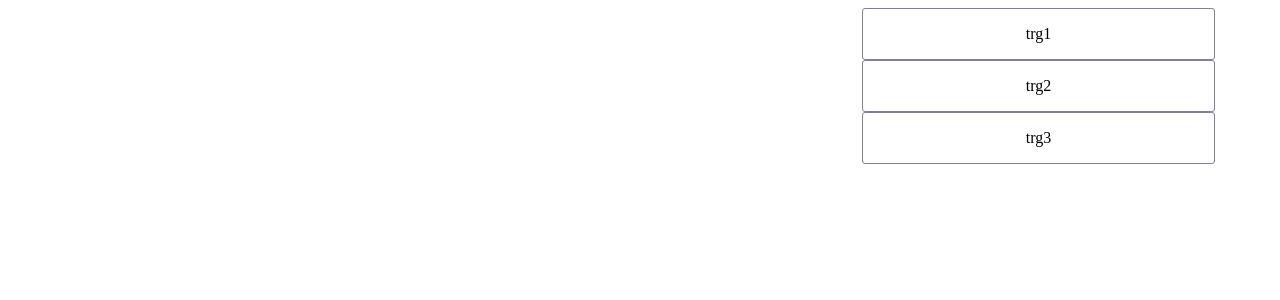
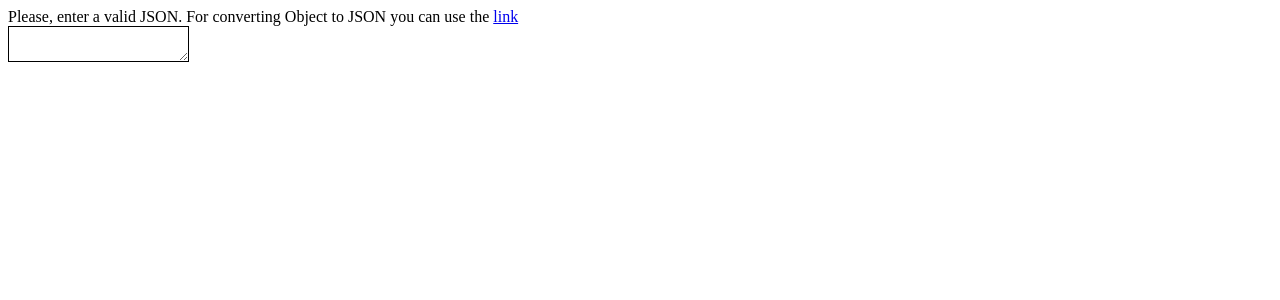
Before and after one commit to alyonabrytvina/graph, a React (Vite) app: page / in a window 1280 px wide. Shown: the top 300 px of the page. Built offline with nearby package versions, Linux system fonts and the light colour scheme.

Commit message:
implement logic for component, add textarea

```diff
--- a/src/components/App/App.tsx
+++ b/src/components/App/App.tsx
@@ -1,40 +1,140 @@
-import React from "react";
+import React, {
+  useContext, useEffect, useRef, useState,
+} from "react";
 import "./App.scss";
 import { Source } from "../Source/Source";
 import { Action } from "../Action/Action";
-import { transformations } from "../../api/transformations";
 import { Target } from "../Target/Target";
-import { ActionRoot } from "../../interfaces/interfaces";
+import {
+  ActionItem, NodesList, SourceItem, Transformation,
+} from "../../interfaces/interfaces";
+import {
+  cleanNodeLines,
+  getCurrentTransformation,
+} from "../../utils/getTransformation";
+import { cleanNodes, getSelectedNode } from "../../utils/getSelectedNode";
+import { hasJsonStructure } from "../../utils/hasJsonStructure";
+import { Context } from "../../context/StateWidthProvider";
 
-export const App = () => (
-  <>
-    {transformations.map(({ sources, actions, target }, index: number) => {
-      const { id: targetId } = target;
+export const App = () => {
+  const graphRef = useRef<HTMLDivElement>(null);
+
+  const [nodeList, setNodeList] = useState<NodesList[]>([]);
+  const [currentTransformation, setCurrentTransformation] = useState<Transformation[]>([]);
+
+  const [currentValue, setCurrentValue] = useState<string>("");
+  const [isError, setIsError] = useState<boolean>(false);
+  const value = useContext(Context);
+
+  useEffect(() => {
+    if (currentValue.length) {
+      cleanNodeLines(graphRef.current!);
+
+      const isJson = hasJsonStructure(currentValue);
+      setIsError(!isJson);
+      const parsedValue = isJson && JSON.parse(currentValue);
+      if (typeof parsedValue !== "object") {
+        setCurrentTransformation([]);
+        return;
+      }
+
+      const {
+        transformation,
+        nodesList,
+      }: { transformation: Transformation[]; nodesList: NodesList[] } = getCurrentTransformation(parsedValue)!;
+
+      setCurrentTransformation(transformation);
+      setNodeList(nodesList);
+    } else {
+      setCurrentValue("");
+      setCurrentTransformation([]);
+    }
+  }, [currentValue, value?.windowWidth]);
+
+  const selectNode = (event: React.MouseEvent<HTMLElement>, index: number) => {
+    const parent = ((event.target as HTMLElement).parentNode as HTMLDivElement).parentNode! as HTMLDivElement;
+
+    if (parent.className === "graph") { // check for possibilities to select elements only inside graph
+      const updatedList:NodesList[] = nodeList.map((node) => {
+        const { isSelected, nodeIndex } = node;
+
+        return (index === nodeIndex) ? {
+          isSelected: !isSelected,
+          nodeIndex: index,
+        } : node;
+      });
+      setNodeList(updatedList);
+
+      updatedList.forEach(({ isSelected, nodeIndex }) => {
+        if (index === nodeIndex) {
+          return getSelectedNode({ graph: parent, isSelected });
+        }
+      });
+    }
+  };
+
+  const updateCurrentValue = (event:React.ChangeEvent<HTMLTextAreaElement>) => {
+    if (currentValue !== event.target.value) {
+      cleanNodes(graphRef.current!);
+      setCurrentValue(event.target.value);
+    }
+  };
 
   return (
-        <div className="graph">
+    <>
+      <div>
+        <span>Please, enter a valid JSON. For converting Object to JSON you can use the </span>
+        <a
+          href="https://www.convertsimple.com/convert-javascript-to-json/"
+          target="_blank"
+          rel="noreferrer"
+        >
+          link
+        </a>
+      </div>
+      <textarea
+        style={{
+          borderColor: `${isError ? "red" : "black"}`,
+        }}
+        onChange={updateCurrentValue}
+      />
+      <div ref={graphRef}>
+        {currentTransformation?.map((props, index) => {
+          const { sources, actions, target } = props;
+          return (
+            <div
+              className="graph"
+              onClick={(event : React.MouseEvent<HTMLElement>) => selectNode(event, index)}
+            >
               <div className="graph__sources">
-            {sources.map(({ id }: Record<string, string>) => (
+                {sources.map(({ id }: SourceItem) => (
                   <Source
                     key={id}
-                sourceName={id}
+                    id={id}
                   />
                 ))}
               </div>
               <div className="graph__actions">
-            {actions.map((props: ActionRoot) => (
+                {actions.map(({ id }: ActionItem) => (
                   <Action
-                key={props.id}
-                props={props}
-                actionIndex={index}
+                    key={id}
+                    id={id}
                   />
                 ))}
               </div>
               <div className="graph__targets">
-            <Target targetName={targetId} />
+                <Target
+                  graphRef={graphRef.current!}
+                  target={target}
+                  sources={sources}
+                  actions={actions}
+                  currentTransformation={currentTransformation}
+                />
               </div>
             </div>
           );
         })}
+      </div>
     </>
   );
+};
```
Lines whose indentation alone changed are shown as unchanged.
